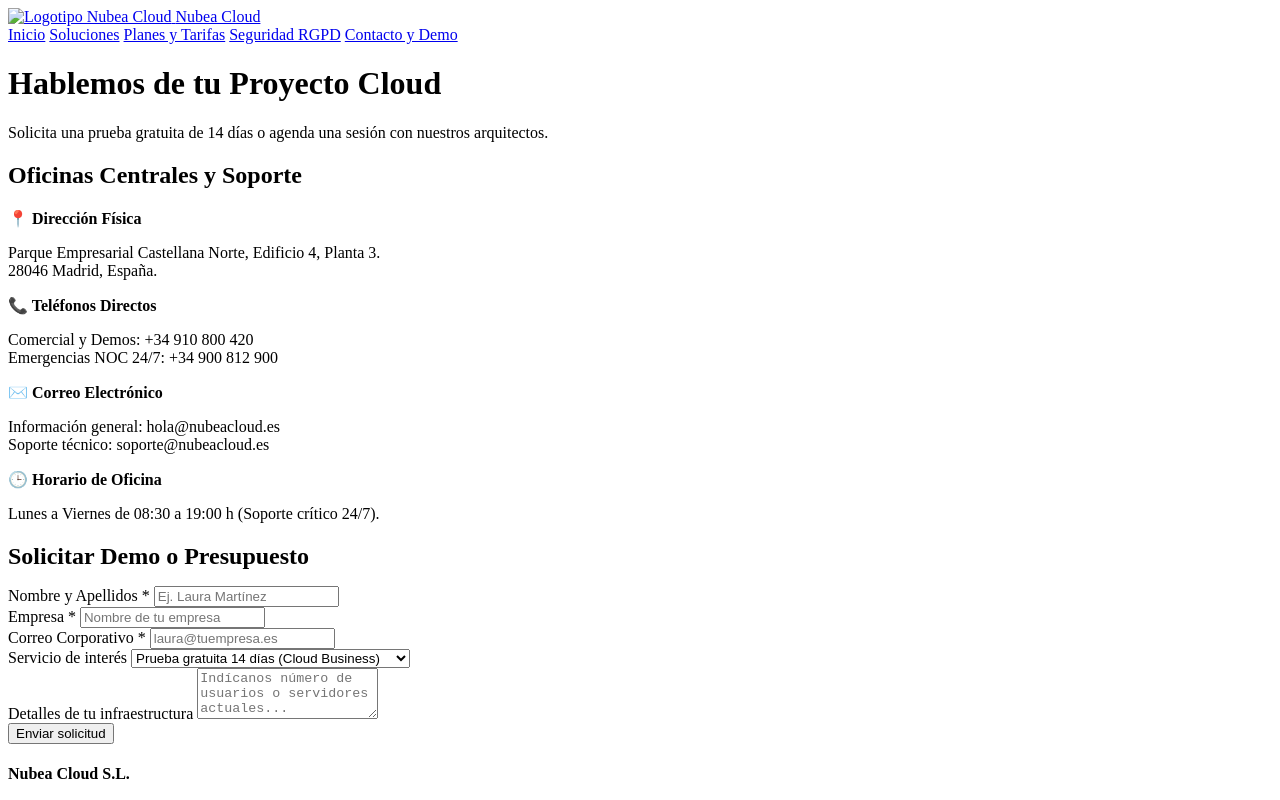
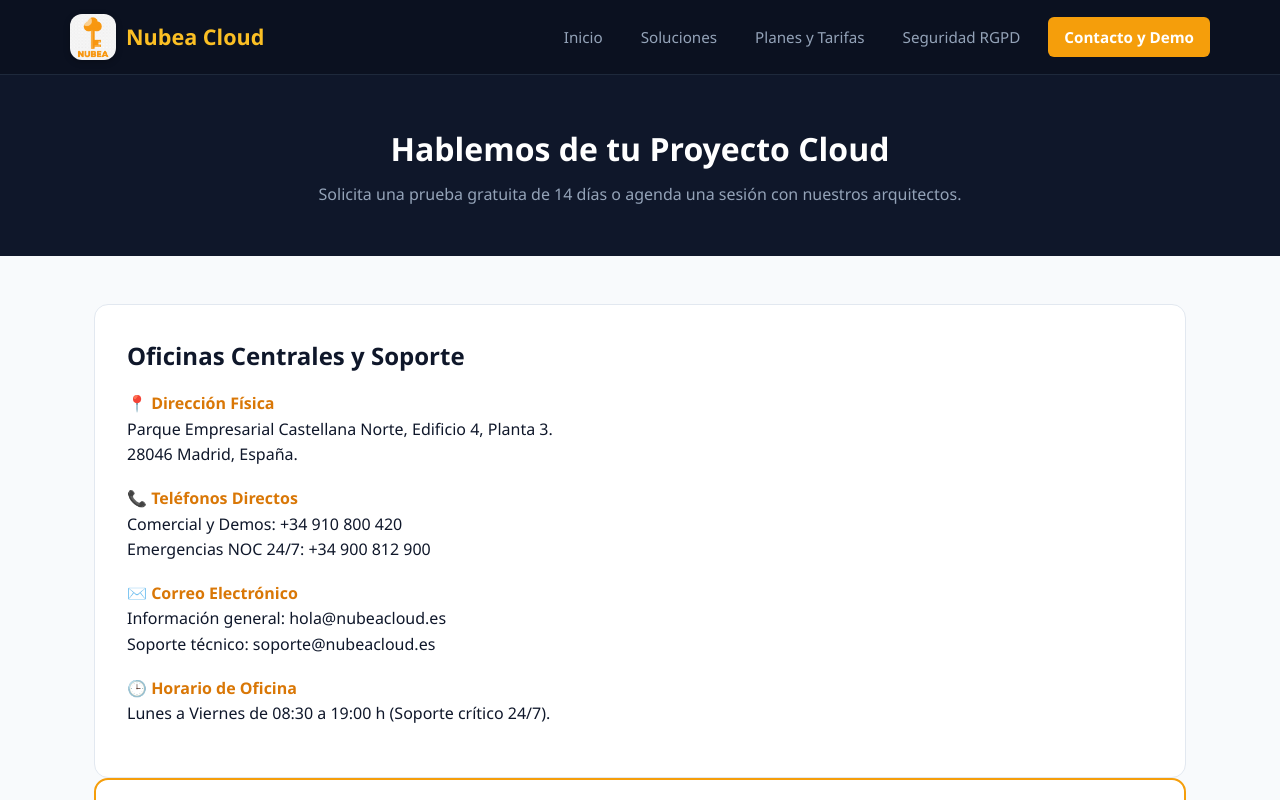
Before and after one commit to pedrommor/netsenior, a plain HTML site: page contacto.html in a window 1280 px wide. Shown: the top 800 px of the page. Drawn offline with Linux system fonts and the light colour scheme; the site is published under a folder, as on GitHub Pages, so addresses that start at the root find nothing.

Commit message:
rutas corregidas

```diff
--- a/contacto.html
+++ b/contacto.html
@@ -4,14 +4,14 @@
   <meta charset="UTF-8">
   <meta name="viewport" content="width=device-width, initial-scale=1.0">
   <title>Contacto y Solicitar Demo - Nubea Cloud</title>
-  <link rel="stylesheet" href="/css/estilos_empresa.css">
+  <link rel="stylesheet" href="css/estilos_empresa.css">
 </head>
 <body>
 
   <header>
      <div class="nav-container">
         <a href="index.html" class="brand">
-        <img class="brand-logo" src="/img/logo-nubea.png" alt="Logotipo Nubea Cloud" style="height: 46px; width: auto; object-fit: contain;">
+        <img class="brand-logo" src="img/logo-nubea.png" alt="Logotipo Nubea Cloud" style="height: 46px; width: auto; object-fit: contain;">
         <span>Nubea Cloud</span>
       </a>
       <nav>
--- a/index.html
+++ b/index.html
@@ -4,14 +4,14 @@
   <meta charset="UTF-8">
   <meta name="viewport" content="width=device-width, initial-scale=1.0">
   <title>Nubea Cloud · Infraestructura y Soluciones Cloud en España</title>
-  <link rel="stylesheet" href="/css/estilos_empresa.css">
+  <link rel="stylesheet" href="css/estilos_empresa.css">
 </head>
 <body>
 
   <header>
     <div class="nav-container">
         <a href="index.html" class="brand">
-        <img class="brand-logo" src="/img/logo-nubea.png" alt="Logotipo Nubea Cloud" style="height: 46px; width: auto; object-fit: contain;">
+        <img class="brand-logo" src="img/logo-nubea.png" alt="Logotipo Nubea Cloud" style="height: 46px; width: auto; object-fit: contain;">
         <span>Nubea Cloud</span>
       </a>
       <nav>
```
Also changed, not shown: planes.html (+2 -2 lines), seguridad.html (+2 -2 lines), soluciones.html (+2 -2 lines).
